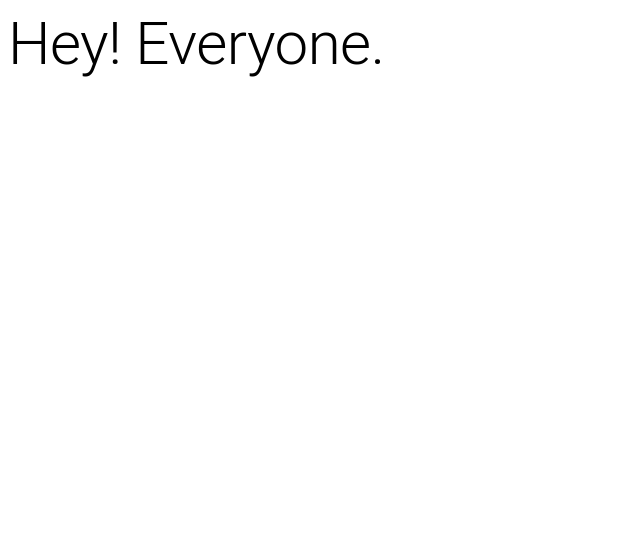
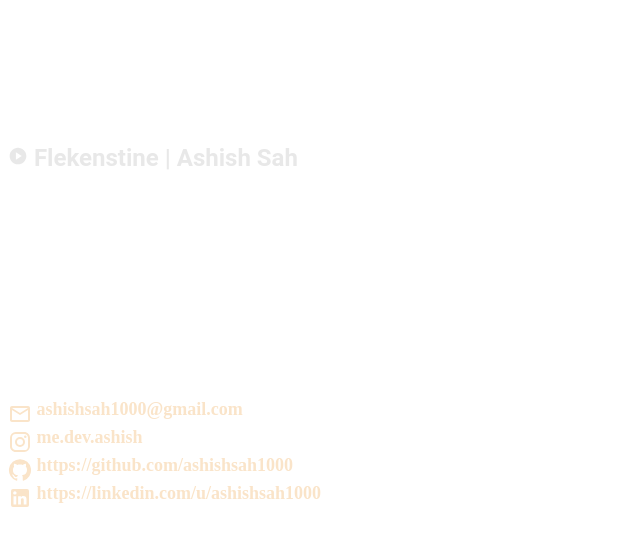
Before and after one commit to ashishsah1000/AshishPortfolio, a Gatsby site: page /components/Introduction in a window 1280 px wide. Shown: the whole page, without its empty margins (0-640 px from the left). Built offline with nearby package versions, Linux system fonts and the light colour scheme; Gatsby itself is replaced by a stand-in of ours.

Commit message:
added information section next designing the right section

```diff
--- a/src/pages/components/Introduction.jsx
+++ b/src/pages/components/Introduction.jsx
@@ -2,12 +2,67 @@ import { Box } from "@material-ui/core";
 import { Typography } from "@mui/material";
 import React from "react";
 import { Fade } from "@mui/material";
+import "./css/introduction.css"
+import { MailOutline,Instagram,GitHub,LinkedIn,PlayCircle } from "@mui/icons-material";
 
 export default function Introduction() {
+  var styles = {
+    resize : "50px"
+  }
   return (
     <Fade in={true}>
-      <Box>
-        <Typography variant="h2">Hey! Everyone.</Typography>
+      <Box className="information">
+        <Typography variant="h2"> Hey! Everyone.</Typography>
+        <Typography variant="h5" style={{color:"rgba(222,222,222,.7)"}}><PlayCircle fontSize="small" />
+        &nbsp;<b>Flekenstine | Ashish Sah</b></Typography>
+        <br />
+        <Typography variant="body1"> I am a developer form Jamshedpur, Jharkhand India.
+        I have around 3 years in Web Development and right now I am working in React JS
+        and Node JS. I am a Data Strcuture and Algorithm enthusiast. I have worked on many JS framework and right now expanding to
+        Cryptocurrency BlockChain and Data Science. I have Contributed to OpenSource. Worked
+        as a React Developer in corporates. I have also experience in Freelancing and have
+        contributed to few of the NGO's with my Skills.
+         </Typography>
+        <br />
+        <div>
+          <div className="icons">
+            <div className="iconHolder">
+            <MailOutline fontSize="medium" />
+            </div>
+            <div className="infoIcons" >
+            &nbsp;ashishsah1000@gmail.com
+
+            </div>
+          </div>
+          <div className="icons">
+            <div className="iconHolder">
+            <Instagram fontSize="medium" />
+            </div>
+            <div className="infoIcons" >
+            &nbsp;me.dev.ashish
+
+            </div>
+          </div>
+          <div className="icons">
+            <div className="iconHolder">
+            <GitHub fontSize="medium" />
+            </div>
+            <div className="infoIcons" >
+            &nbsp;https://github.com/ashishsah1000
+
+            </div>
+          </div>
+          <div className="icons">
+            <div className="iconHolder">
+            <LinkedIn fontSize="medium" />
+            </div>
+            <div className="infoIcons" >
+            &nbsp;https://linkedin.com/u/ashishsah1000
+
+            </div>
+          </div>
+
+        </div>
       </Box>
     </Fade>
   );
--- /dev/null
+++ b/src/pages/components/css/introduction.css
@@ -0,0 +1,21 @@
+.information{
+    max-width: 500px;
+    color: white;
+    margin-top: 70px;
+}
+ .icons{
+
+    display: flex;
+    color: rgba(250, 228, 201,1);
+
+}
+.icons .infoIcons{
+    margin-top: -3px;
+    font-size: 18px !important;
+    font-weight: 700;
+    transition: 0s ease-in-out;
+    cursor: pointer;
+}
+.icons:hover{
+    color: rgb(255, 95, 95);
+}
--- a/src/pages/css/index.css
+++ b/src/pages/css/index.css
@@ -12,7 +12,6 @@ body{
     height: 100vh;
     background-size: cover;
     background-position: center;
-    overflow: hidden;
 }
 .appParalax{
     background: rgba(15,32,39,0.5);  /* fallback for old browsers */
@@ -21,7 +20,6 @@ background: linear-gradient(to right, rgba(44,83,100,0.5), rgba(32,58,67,0.5), r
 
     height: 100vh;
     width: 100vw;
-    overflow: hidden;
 }
 .content{
     padding: 40px 40px;
--- a/src/pages/index.jsx
+++ b/src/pages/index.jsx
@@ -9,7 +9,7 @@ import { createTheme, ThemeProvider } from "@mui/material/styles";
 import Introduction from "./components/Introduction";
 const theme = createTheme({
   palette: {
-    mode: "dark",
+    mode: "light",
   },
 });
 //
```
